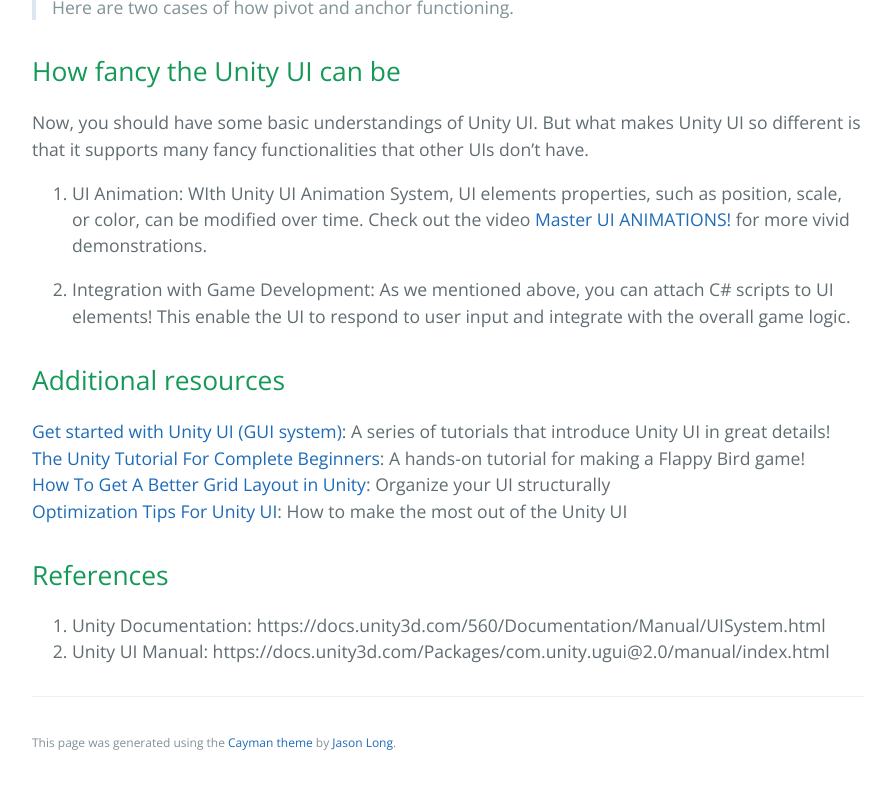
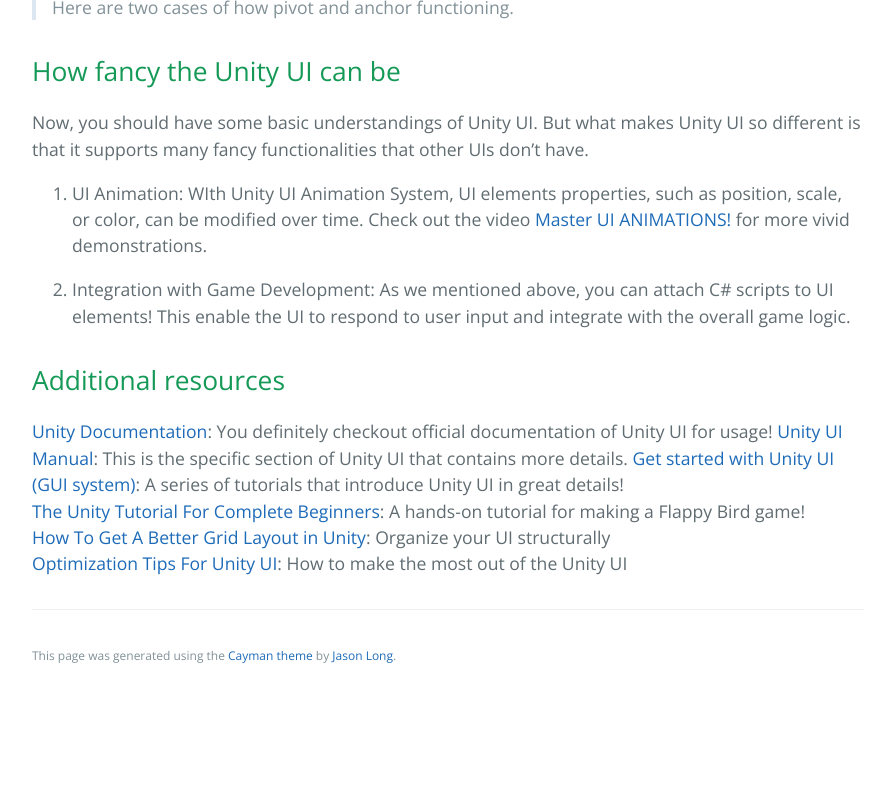
Before and after one commit to learning-software-engineering/learning-software-engineering.github.io, a Jekyll site: the page built from Topics/Tech_Stacks/Unity_UI.md, in a window 1280 px wide and 900 px high, scrolled down 5692 px, cut to the strip 115-900 px from the top of the window. Shown: the whole strip, without its empty margins (192-1087 px from the left). Built offline with Jekyll 4.4.1, drawn with Linux system fonts in a browser that asks for light colours; our own code applies the rules of GitHub Pages for plain Markdown files; after the commit the page ends 6505 px from its top, so only the background shows below that.

Commit message:
Update Additional resources in Unity_UI.md

```diff
--- a/Topics/Tech_Stacks/Unity_UI.md
+++ b/Topics/Tech_Stacks/Unity_UI.md
@@ -101,11 +101,9 @@
 2. Integration with Game Development: As we mentioned above, you can attach C# scripts to UI elements! This enable the UI to respond to user input and integrate with the overall game logic.
 
 ## Additional resources
+[Unity Documentation](https://docs.unity3d.com/560/Documentation/Manual/UISystem.html ): You definitely checkout official documentation of Unity UI for usage!
+[Unity UI Manual](https://docs.unity3d.com/Packages/com.unity.ugui@2.0/manual/index.html): This is the specific section of Unity UI that contains more details.
 [Get started with Unity UI (GUI system)](https://www.youtube.com/watch?v=xmR07iBW7zk&list=PL1aAeF6bPTB5N-_01xjNIOg9_refqTxVv&index=1): A series of tutorials that introduce Unity UI in great details!
 [The Unity Tutorial For Complete Beginners](https://www.youtube.com/watch?v=XtQMytORBmM): A hands-on tutorial for making a Flappy Bird game!
 [How To Get A Better Grid Layout in Unity](https://www.youtube.com/watch?v=CGsEJToeXmA&list=RDCMUCR35rzd4LLomtQout93gi0w&index=2): Organize your UI structurally
 [Optimization Tips For Unity UI](https://unity.com/how-to/unity-ui-optimization-tips): How to make the most out of the Unity UI
-
-## References
-1. Unity Documentation: https://docs.unity3d.com/560/Documentation/Manual/UISystem.html
-2. Unity UI Manual: https://docs.unity3d.com/Packages/com.unity.ugui@2.0/manual/index.html
```
